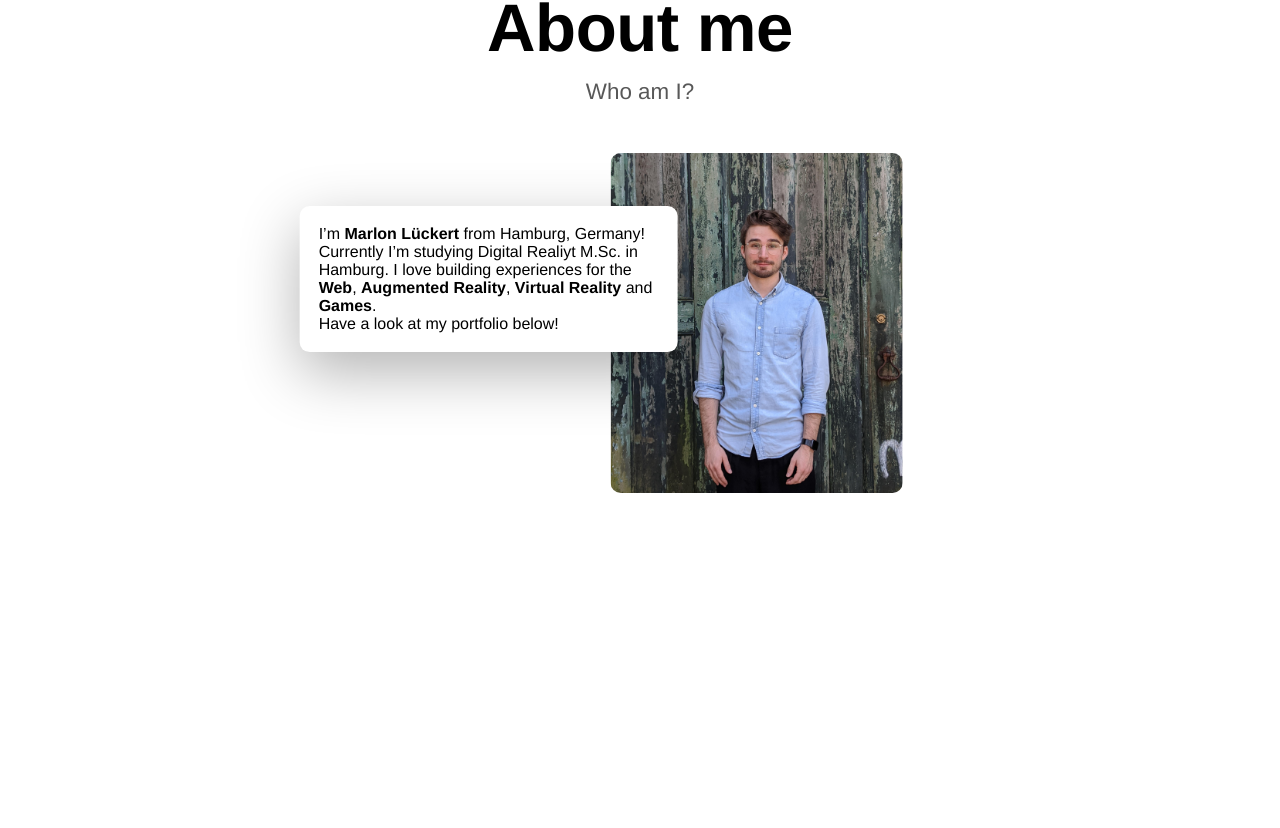
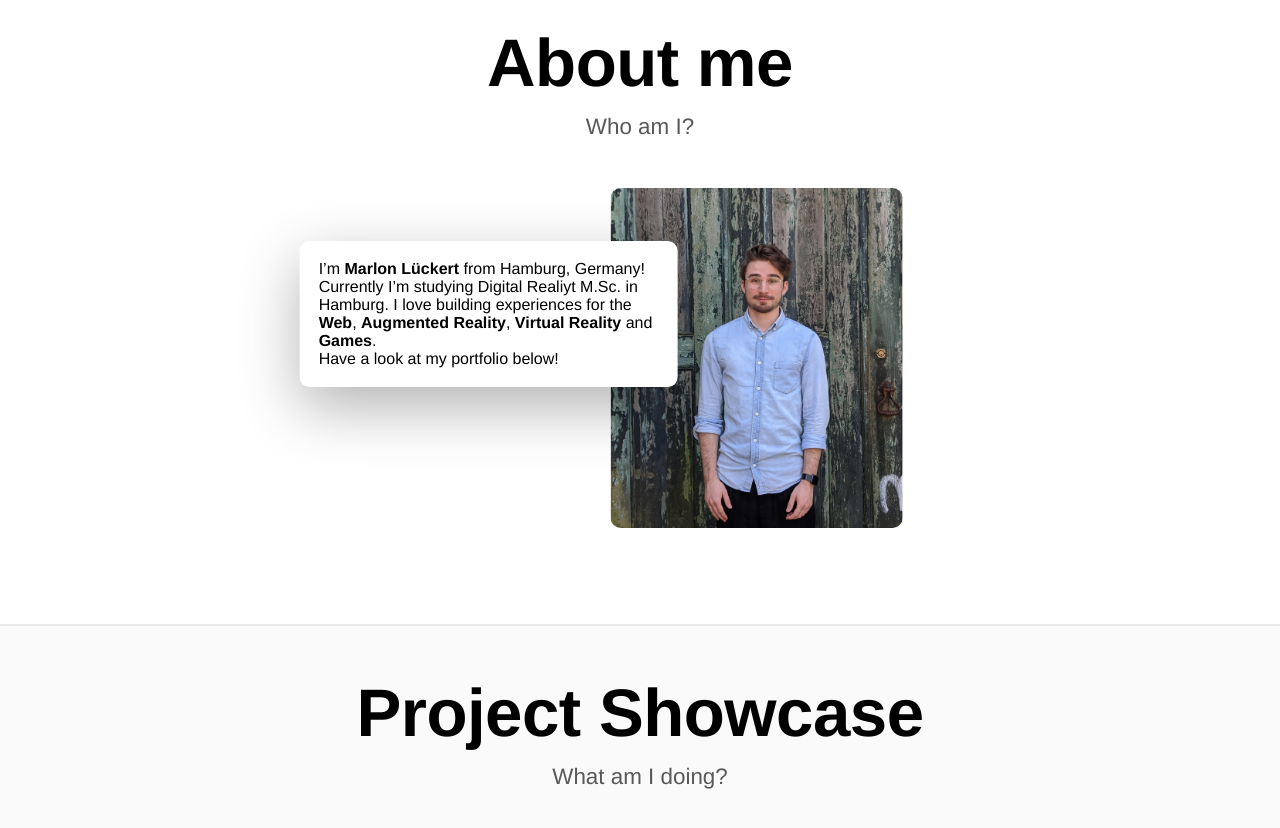
Before and after one commit to marlon360/portfolio-website, a Next.js app: page / in a window 1280 px wide. Shown: the part 630-1458 px from the top of the page. Before the commit the page ends 1203 px from the top, so only its background shows below. Built offline with nearby package versions, Linux system fonts and the light colour scheme; a web font is replaced by a local one.

Commit message:
projects heading

```diff
--- a/pages/index.js
+++ b/pages/index.js
@@ -45,6 +45,13 @@ export default function Home() {
         </div>
       </div>
 
+      <div id="projects" className="container">
+        <div className="container-content">
+          <h2>Project Showcase</h2>
+          <h3>What am I doing?</h3>
+        </div>
+      </div>
+
       <style jsx>{`
         .container {
           width: 100%;
@@ -55,7 +62,7 @@ export default function Home() {
           max-width: 900px;
 
           margin: auto;
-          padding: 2rem 1.6rem;
+          padding: 3rem 1.6rem;
 
           box-sizing: border-box;
         }
@@ -101,6 +108,8 @@ export default function Home() {
           justify-content: space-around;
           align-items: center;
           max-width: 600px;
+
+          padding: 1.6rem 1.6rem;
         }
         .container#social img {
           height: 40px;
@@ -143,6 +152,11 @@ export default function Home() {
           transform: translateX(-40%) translateY(-30%);
         }
 
+        .container#projects {
+          background: var(--bg-2);
+          text-align: center;
+        }
+
       `}</style>
     </>
   )
```
